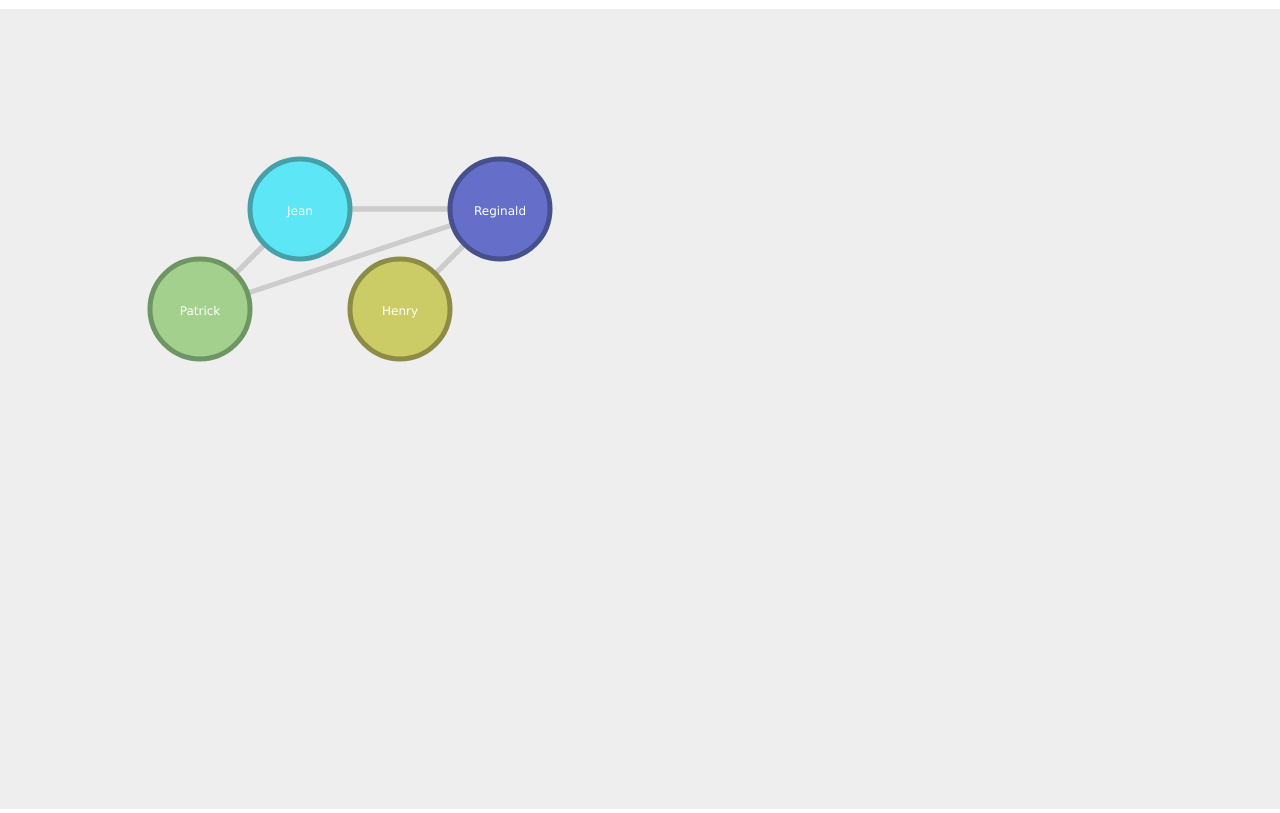
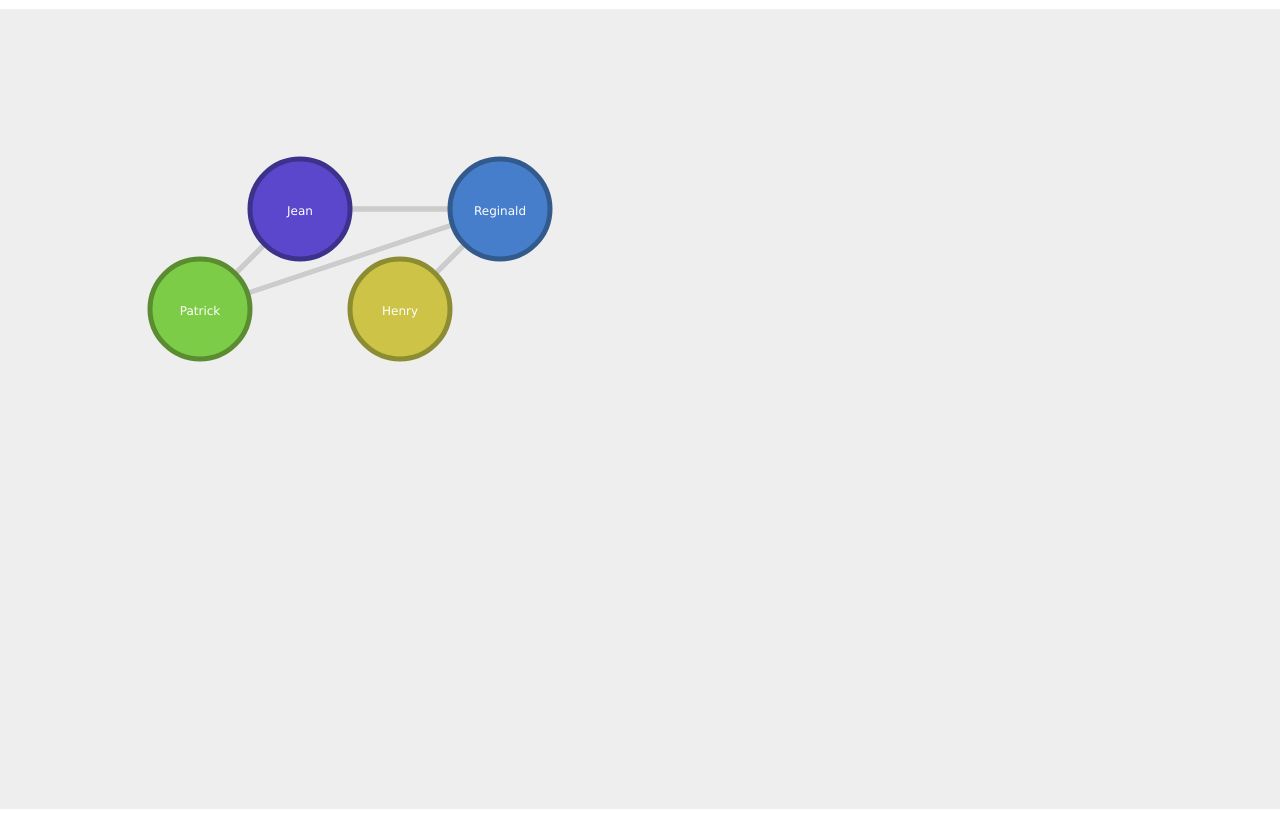
Before and after one commit to mchauveni/graph_generator, a plain HTML site: page index.html in a window 1280 px wide. Shown: the part 71-884 px from the top of the page. Drawn offline with nearby package versions, Linux system fonts and the light colour scheme.

Commit message:
is now a web app i think ? (using modules)

```diff
--- a/index.html
+++ b/index.html
@@ -24,11 +24,6 @@
     </canvas>
 </body>
 
-
-<script src="js/config.js"></script>
-<script src="js/Canvas.js"></script>
-<script src="js/Node.js"></script>
-<script src="js/User.js"></script>
-<script src="js/index.js"></script>
+<script type="module" src="js/index.js"></script>
 
 </html>
--- a/js/Canvas.js
+++ b/js/Canvas.js
@@ -1,4 +1,7 @@
-class Canvas {
+import { ctx, colors } from "./config.js";
+import { Node } from "./Node.js";
+
+export class Canvas {
     static zoomFactor = 1;
 
     static zoom(zoom) {
--- a/js/Node.js
+++ b/js/Node.js
@@ -1,4 +1,6 @@
-class Node {
+import { ctx, colors, shadeColor } from "./config.js";
+
+export class Node {
     static allNodes = [];
     static links = [];
 
@@ -11,7 +13,7 @@ class Node {
      * @param {int} coords.y
      * @param {int[]} linkedNodes ID of all linked nodes
      */
-    constructor(id, name, coords, linkedNodes, color = BLUE) {
+    constructor(id, name, coords, linkedNodes, color = colors.BLUE) {
         this.id = id;
         this.name = name;
         this.coords = coords;
@@ -48,9 +50,9 @@ class Node {
 
         ctx.beginPath();
         if (this.selected) {
-            ctx.strokeStyle = BLACK;
+            ctx.strokeStyle = colors.BLACK;
         } else if (this.hovered) {
-            ctx.strokeStyle = shadeColor(GREY, -30);
+            ctx.strokeStyle = shadeColor(colors.GREY, -30);
         } else {
             ctx.strokeStyle = shadeColor(this.color, -30);
         }
@@ -113,13 +115,13 @@ class Node {
 
                 //MAKE A GRADIENT
                 var gradient = ctx.createLinearGradient(node.coords.x, node.coords.y, linkedNode.coords.x, linkedNode.coords.y);
-                gradient.addColorStop(0, BLACK);
-                gradient.addColorStop(0.7, LIGHTGRAY);
-                gradient.addColorStop(1, LIGHTGRAY);
+                gradient.addColorStop(0, colors.BLACK);
+                gradient.addColorStop(0.7, colors.LIGHTGRAY);
+                gradient.addColorStop(1, colors.LIGHTGRAY);
 
                 // Draw the actual link
                 ctx.lineWidth = 5;
-                ctx.strokeStyle = LIGHTGRAY;
+                ctx.strokeStyle = colors.LIGHTGRAY;
                 /*
                 if (node.selected) {
                     ctx.strokeStyle = gradient;
--- a/js/User.js
+++ b/js/User.js
@@ -1,4 +1,8 @@
-class User {
+import { Node } from "./Node.js";
+import { Canvas } from "./Canvas.js";
+import { canvas } from "./config.js";
+
+export class User {
     static selectedNode = -1;
     static hoveredNode = -1;
     static mousedown = false;
--- a/js/config.js
+++ b/js/config.js
@@ -1,24 +1,34 @@
-var canvas = document.querySelector("canvas");
-var body = document.querySelector("body");
-let ctx = canvas.getContext("2d");
-let savebtn = document.querySelector("#saveButton");
+export var canvas = document.querySelector("canvas");
+export var body = document.querySelector("body");
+export let ctx = canvas.getContext("2d");
+export let savebtn = document.querySelector("#saveButton");
 
 /* Size canvas to window size */
 canvas.width = window.visualViewport.width;
 canvas.height = window.visualViewport.height;
 
 /* Colors ig */
-const YELLOW = "#CCCC66";
-const RED = "#d84545";
-const BLUE = "#656fc9";
-const GREEN = "#a3d08c";
-const LIGHTBLUE = "#5de6f5";
-const LIGHTGRAY = "#cccccc";
-const GREY = "#666666";
-const BLACK = "#222222";
+export const colors = {
+    RED: "#cc4747",
+    ORANGE: "#cc7347",
+    YELLOW: "#ccc347",
+    GREEN: "#7ccc47",
+    TURQUOISE: "#47cc7e",
+    CYAN: "#47ccc8",
+    BLUE: "#477ecc",
+    BLURPLE: "#5b47cc",
+    VIOLET: "#8547cc",
+    PURPLE: "#b647cc",
+    PINK: "#cc47b1",
+    SALMON: "#cc4771",
+    LIGHTGRAY: "#cccccc",
+    MIDGREY: "#999999",
+    GREY: "#666666",
+    BLACK: "#1a1a1a",
+};
 
 /* Makes the user download something */
-function download(filename, text) {
+export function download(filename, text) {
     var element = document.createElement("a");
     element.setAttribute("href", "data:text/plain;charset=utf-8," + encodeURIComponent(text));
     element.setAttribute("download", filename);
@@ -32,10 +42,10 @@ function download(filename, text) {
 }
 
 /*  stolen from :
-    https://stackoverflow.com/questions/5560248/programmatically-lighten-or-darken-a-hex-color-or-rgb-and-blend-colors
-    note : percentage can be negative
+https://stackoverflow.com/questions/5560248/programmatically-lighten-or-darken-a-hex-color-or-rgb-and-blend-colors
+note : percentage can be negative
 */
-function shadeColor(color, percent) {
+export function shadeColor(color, percent) {
     var R = parseInt(color.substring(1, 3), 16);
     var G = parseInt(color.substring(3, 5), 16);
     var B = parseInt(color.substring(5, 7), 16);
--- a/js/index.js
+++ b/js/index.js
@@ -1,3 +1,8 @@
+import { canvas, body, ctx, savebtn, colors, shadeColor, download } from "./config.js";
+import { Canvas } from "./Canvas.js";
+import { User } from "./User.js";
+import { Node } from "./Node.js";
+
 /**
  * TODO :
  * - Make the nodes a JSON file we can save/import
@@ -7,9 +12,9 @@
  */
 
 let node1 = new Node(1, "Reginald", { x: 500, y: 200 }, [2, 3, 4]);
-let node2 = new Node(2, "Jean", { x: 300, y: 200 }, [1, 4], LIGHTBLUE);
-let node3 = new Node(3, "Henry", { x: 400, y: 300 }, [1], YELLOW);
-let node4 = new Node(4, "Patrick", { x: 200, y: 300 }, [2, 1], GREEN);
+let node2 = new Node(2, "Jean", { x: 300, y: 200 }, [1, 4], colors.BLURPLE);
+let node3 = new Node(3, "Henry", { x: 400, y: 300 }, [1], colors.YELLOW);
+let node4 = new Node(4, "Patrick", { x: 200, y: 300 }, [2, 1], colors.GREEN);
 
 try {
     Node.checkData();
```
